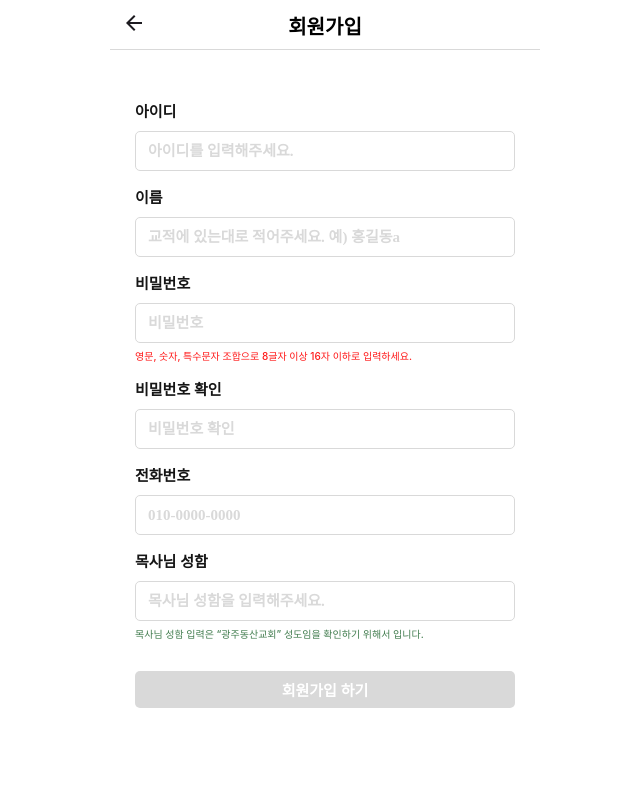
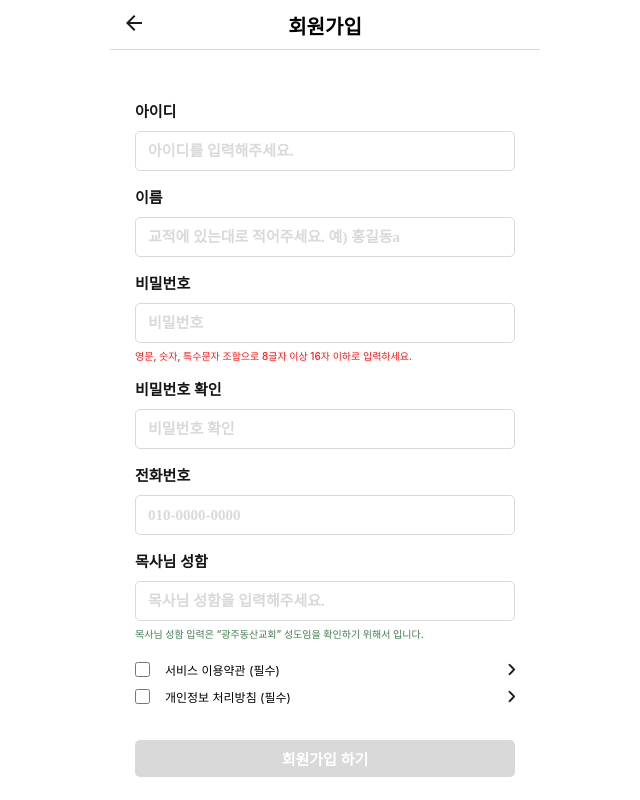
Before and after one commit to jjunseokk/dongsan_web, a React (Vite) app: page /signUp in a window 1280 px wide. Shown: the whole page, without its empty margins (315-955 px from the left). Built offline with nearby package versions, Linux system fonts and the light colour scheme; a web font is replaced by a local one.

Commit message:
[feat] 회원가입 동의 내용 추가

```diff
--- a/src/Page/SignUp/index.tsx
+++ b/src/Page/SignUp/index.tsx
@@ -37,6 +37,31 @@ const SignUpContainer = styled.div`
       }
     }
   }
+  .sign-agree {
+    > div {
+      display: flex;
+      align-items: center;
+      justify-content: space-between;
+      > div {
+        display: flex;
+        align-items: center;
+        gap: ${px2vw(15)};
+        > p {
+          font-size: 12px;
+          margin: ${px2vw(5)} 0;
+        }
+        > input {
+          width: ${px2vw(15)};
+          height: ${px2vw(15)};
+          accent-color: #427d4f;
+        }
+      }
+      > img {
+        cursor: pointer;
+        width: ${px2vw(8)};
+      }
+    }
+  }
   .signUp-btn {
     display: flex;
     justify-content: center;
@@ -56,6 +81,10 @@ const SignUp = () => {
   const [pastor, setPastor] = useState<string>("");
   const [successSignUp, setSuccessSignUp] = useState<boolean>(false);
   const [warning, setWarning] = useState<string>("");
+  const [agree, setAgree] = useState<any>({
+    agree_1: false,
+    agree_2: false,
+  });
 
   const signUpMutation = useMutation({
     mutationKey: ["signUp"],
@@ -79,7 +108,9 @@ const SignUp = () => {
     userPassword &&
     userPassword === checkPassword &&
     userPhone &&
-    pastor === "임도한";
+    pastor === "임도한" &&
+    agree.agree_1 && // 약관 동의 확인
+    agree.agree_2; // 개인정보 처리방침 동의 확인
 
   const handleSingUp = () => {
     signUpMutation.mutate({
@@ -89,6 +120,13 @@ const SignUp = () => {
       phoneNumber: userPhone,
       pastor: pastor,
     });
+  };
+
+  const handleAgreeChange = (key: string) => {
+    setAgree((prev: any) => ({
+      ...prev,
+      [key]: !prev[key], // 현재 값의 반대로 토글
+    }));
   };
 
   return (
@@ -156,6 +194,53 @@ const SignUp = () => {
             목사님 성함 입력은 “광주동산교회” 성도임을 확인하기 위해서 입니다.
           </p>
         </div>
+
+        <div className="sign-agree">
+          <div>
+            <div>
+              <input
+                type="checkbox"
+                name="terms"
+                id="terms"
+                checked={agree.agree_1}
+                onChange={() => handleAgreeChange("agree_1")}
+              />
+              <p>서비스 이용약관 (필수)</p>
+            </div>
+            <img
+              onClick={() =>
+                window.open(
+                  "https://solar-flavor-da3.notion.site/48d0eaa162054ba3ba780b53ed3d1610?pvs=74",
+                  "_blank"
+                )
+              }
+              src="/assets/right_arrow.png"
+              alt=""
+            />
+          </div>
+          <div>
+            <div>
+              <input
+                type="checkbox"
+                name="privacy"
+                id="privacy"
+                checked={agree.agree_2}
+                onChange={() => handleAgreeChange("agree_2")}
+              />
+              <p>개인정보 처리방침 (필수)</p>
+            </div>
+            <img
+              onClick={() =>
+                window.open(
+                  "https://solar-flavor-da3.notion.site/1816f84c663480778e58d84fc110584b",
+                  "_blank"
+                )
+              }
+              src="/assets/right_arrow.png"
+              alt=""
+            />
+          </div>
+        </div>
       </div>
       <div className="signUp-btn">
         <SignButton
@@ -165,12 +250,6 @@ const SignUp = () => {
           onClick={handleSingUp}
           disabled={!canRegister}
         />
-        {/* <SignButton
-          context="불편사항 문의하기"
-          color="#151515"
-          borderColor="none"
-          onClick={() => console.log("ss")}
-        /> */}
       </div>
       {successSignUp ? (
         <PopupContainer>
```
